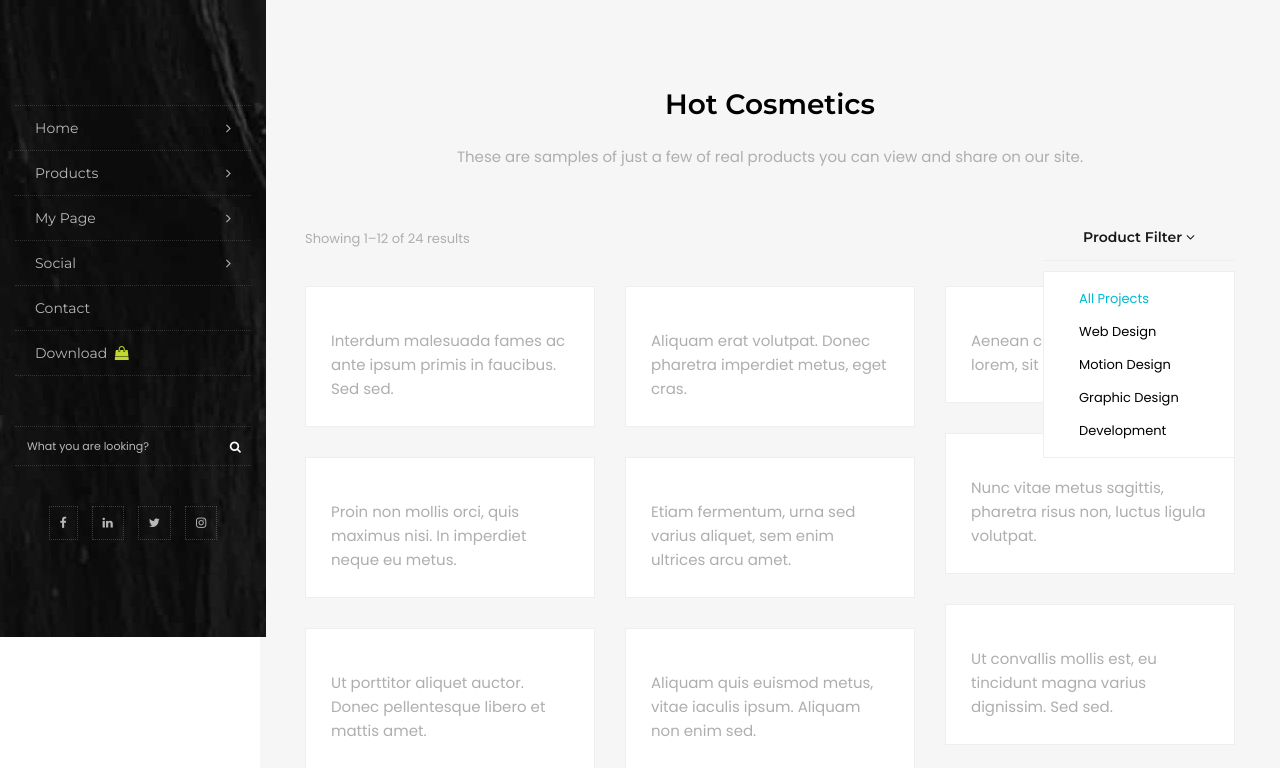
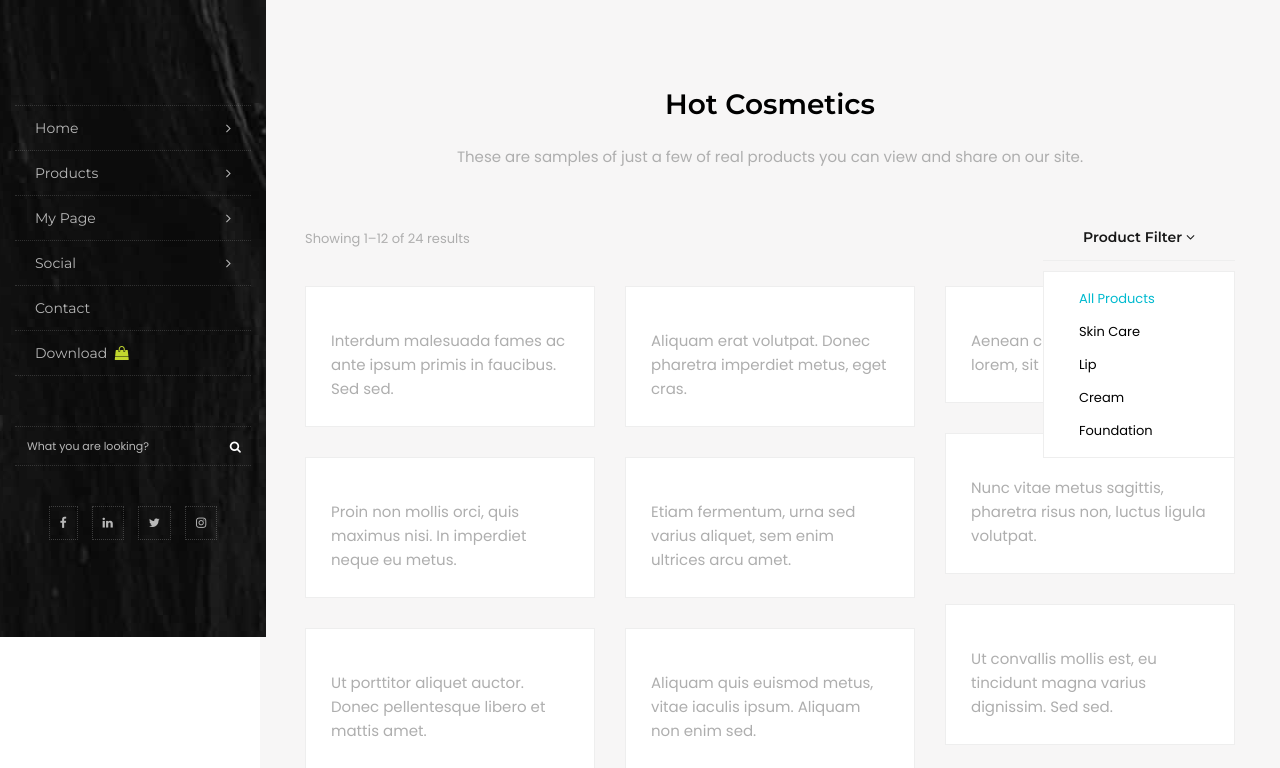
Before and after one commit to codinggosu/finalProject, a Django app: page /catalog/ in a window 1280 px wide, after a click on "Product Filter". Shown: the part 1525-2293 px from the top of the page. Run offline with Django 3.2, Linux system fonts and the light colour scheme; data that the repository does not hold is empty; some libraries are stand-ins or nearby versions.

Commit message:
dong joo final change

```diff
--- a/catalog/templates/newindex.html
+++ b/catalog/templates/newindex.html
@@ -215,7 +215,7 @@
                                     {% else %}
                                     <li><a href="{%url 'login' %}"> <span class="glyphicon glyphicon-user"></span> Login</a></li>
                                     {% endif %}
-                                    <li><a href="#">Menu Example 02</a></li>
+                                    <!-- <li><a href="#">Menu Example 02</a></li> -->
                                     <!-- <li><a href="#">Menu Example 03</a></li>
                                     <li><a href="#">Menu Example 04</a></li>
                                     <li><a href="#">Menu Example 05</a></li>
@@ -226,10 +226,10 @@
                         <li class="child-menu"><a href="#">Social <i class="fa fa-angle-right"></i></a>
                             <div class="sub-menu-wrapper">
                                 <ul class="sub-menu center-content">
-                                    <li><a href="recommended_friends">Recommended Friends</a></li>
+                                    <li><a href="/catalog/recommended_friends">Recommended Friends</a></li>
                                     <li><a href="/catalog/rates">Lastest Reviews</a></li>
-                                    <li><a href="friend_review">Friend's Reviews</a></li>
-                                    <li><a href="recommend_friends">Recommend</a></li>
+                                    <li><a href="/catalog/friend_review">Friend's Reviews</a></li>
+                                    <li><a href="/catalog/recommend_friends">Recommend</a></li>
                                     <!-- <li><a href="#">Menu Example 04</a></li>
                                     <li><a href="#">Menu Example 05</a></li>
                                     <li><a href="#">Menu Example 06</a></li> -->
@@ -392,11 +392,11 @@
                             <button class="btn btn-custom dropdown-toggle" type="button" data-toggle="dropdown">Product Filter
                             <span class="fa fa-angle-down"></span></button>
                             <ul class="dropdown-menu">
-                                <li><a class="active" href="#" data-filter="*">All Projects</a></li>
-                                <li><a class="" href="#" data-filter=".cat1">Web Design</a></li>
-                                <li><a class="" href="#" data-filter=".cat2">Motion Design</a></li>
-                                <li><a class="" href="#" data-filter=".cat3">Graphic Design</a></li>
-                                <li><a class="" href="#" data-filter=".cat4">Development</a></li>
+                                <li><a class="active" href="#" data-filter="*">All products</a></li>
+                                <li><a class="" href="#" data-filter=".cat1">Skin Care</a></li>
+                                <li><a class="" href="#" data-filter=".cat2">Lip</a></li>
+                                <li><a class="" href="#" data-filter=".cat3">Cream</a></li>
+                                <li><a class="" href="#" data-filter=".cat4">Foundation</a></li>
                             </ul>
                         </div><!-- end dropdown -->
                     </div><!-- end col -->
--- a/catalog/views.py
+++ b/catalog/views.py
@@ -66,6 +66,7 @@
 class RateListView(generic.ListView):
     model = Rate
     paginate_by = 10
+    ordering = ['-created_at']
 
 
 
```
